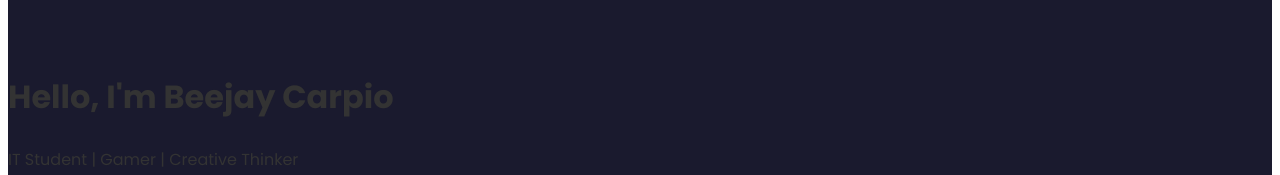
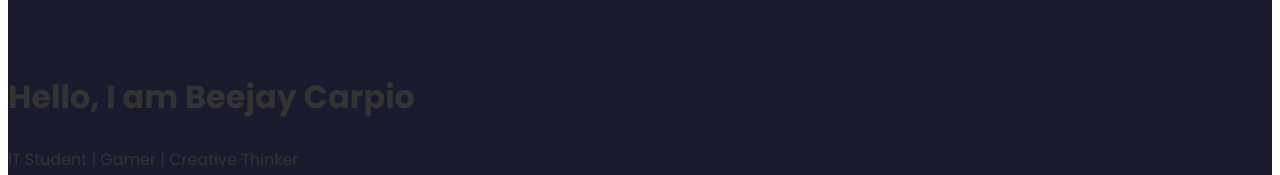
Before and after one commit to Suppelong/webprog-it241-vuejs, a Vue app in the folder firstsfc/: page / in a window 1280 px wide. Shown: the part 521-696 px from the top of the page. Built offline with nearby package versions, Linux system fonts and the light colour scheme.

Commit message:
Force update with merged file

```diff
--- a/firstsfc/src/components/PersonalProfile.vue
+++ b/firstsfc/src/components/PersonalProfile.vue
@@ -21,7 +21,7 @@
 
     <header class="text-center text-white">
         <div class="container">
-            <h1 class="display-4 fw-bold">Hello, I'm Beejay Carpio</h1>
+            <h1 class="display-4 fw-bold">Hello, I am Beejay Carpio</h1>
             <p class="lead">IT Student | Gamer | Creative Thinker</p>
             <a href="#projects" class="btn btn-outline-light mt-3 rounded-pill px-4">View My Work</a>
         </div>
```
